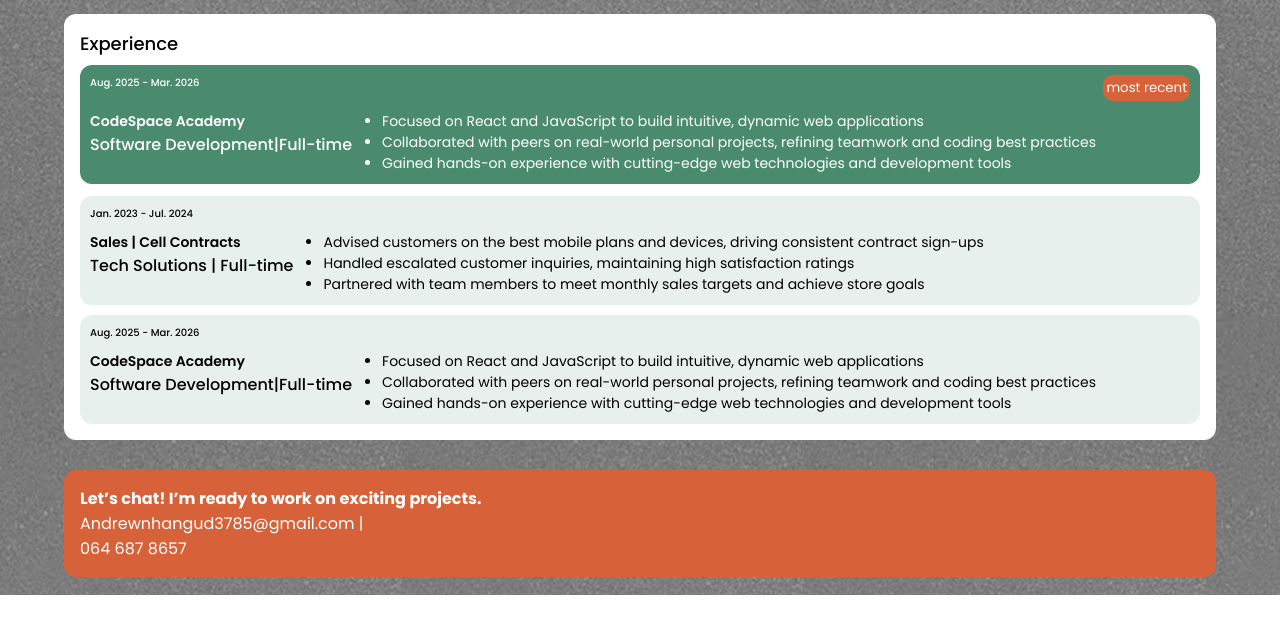
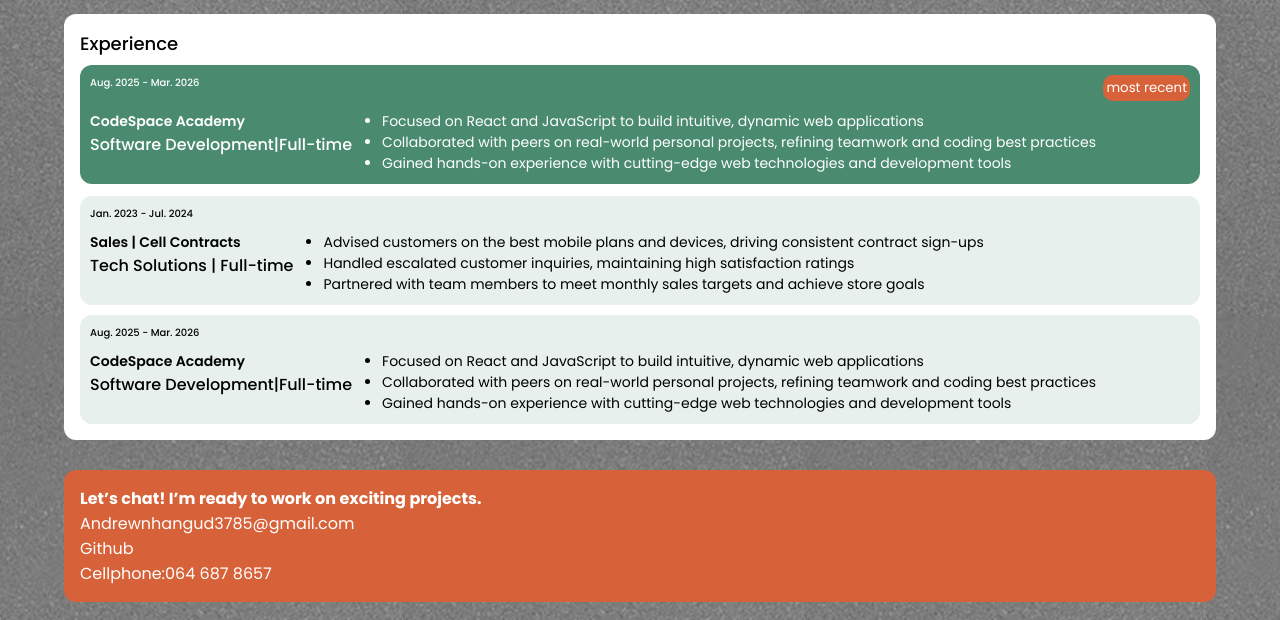
Before and after one commit to Andrew-nhangud/ANDNHA25109_FTO2502a_Group-A2_Andrew-Nhangud_SDF_Portfolio_Piece, a plain HTML site: page index.html in a window 1280 px wide. Shown: the part 1592-2212 px from the top of the page. Before the commit the page ends 2187 px from the top, so only its background shows below. Drawn offline with Linux system fonts and the light colour scheme.

Commit message:
updated footer and Readme file

```diff
--- a/index.html
+++ b/index.html
@@ -393,10 +393,13 @@
       <!-- this is the footer section -->
       <footer class="footer-section">
         <h2>Let’s chat! I’m ready to work on exciting projects.</h2>
-        <div class="contacts">
-          <p>Andrewnhangud3785@gmail.com |</p>
-          <p>064 687 8657</p>
-        </div>
+        <nav class="contacts">
+          <ul>
+            <li>Andrewnhangud3785@gmail.com</li>
+            <li><a href="https://github.com/Andrew-nhangud">Github</a></li>
+            <li>Cellphone:064 687 8657</li>
+          </ul>
+        </nav>
       </footer>
     </div>
   </body>
--- a/style.css
+++ b/style.css
@@ -283,7 +283,12 @@ footer h2 {
   font-size: 16px;
   color: var(--primary-color);
 }
-.contacts {
+.contacts a {
+  color: var(--primary-color);
+  text-decoration: none;
+}
+.contacts li {
+  list-style: none;
   color: var(--primary-color);
 }
 /* end of the footer */
@@ -320,12 +325,7 @@ footer h2 {
 .icon:hover {
   transform: scale(1.1);
 }
-
-/* Footer Text Hover Effect */
-.footer-section p:hover {
-  color: var(--detail-color);
-  text-decoration: underline;
-}
+/* end of hover styles */
 
 /* Media Query for Tables */
 @media (min-width: 768px) {
```
Also changed, not shown: 1 other file.
